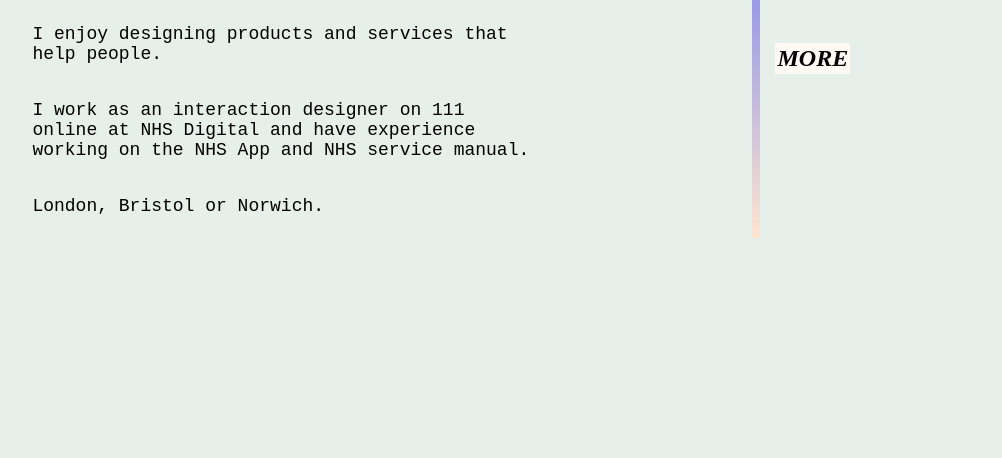
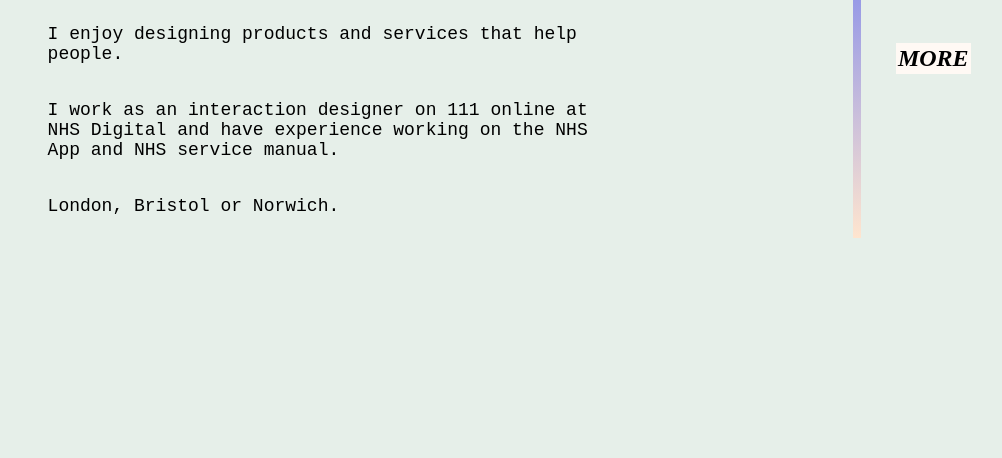
Before and after one commit to nancyhalladay24/nancyhalladay, a plain HTML site: page index.html in a window 1536 px wide. Shown: the part 350-808 px from the top of the page, without its empty margins (82-1084 px from the left). Drawn offline with Linux system fonts and the light colour scheme.

Commit message:
new width of content on start page

```diff
--- a/styles.css
+++ b/styles.css
@@ -96,6 +96,7 @@ a:hover{
   height:75%;
   width:8px;
   background-image: linear-gradient(#6374F2, #FFE5CF);
+  margin-left: 30px;
 }
 
 .menu{
@@ -111,7 +112,8 @@ a:hover{
   margin-left:20px;
 }
 
-@media only screen and (min-width: 800px){
+/* medium screen css */
+@media only screen and (min-width: 800px) and (max-width: 1350px) {
 h1{
   font-size: 90px;
 }
@@ -125,7 +127,7 @@ a{
 }
 
 .main-wrapper{
-  width:70%;
+  width:80%;
 }
 
 .header{
@@ -147,8 +149,8 @@ a{
 
   .gradiant{
     height:45%;
-    margin-left:30px;
-    margin-right:20px;
+    margin-left:0px;
+    margin-right:30px;
   }
 
     .content{
@@ -160,3 +162,54 @@ a{
      width:30%;
     }
 }
+
+/* large desktop css */
+@media only screen and (min-width: 1350px){
+h1{
+  font-size: 90px;
+}
+
+p{
+  font-size:18px;
+}
+
+a{
+  font-size: 24px;
+}
+
+.main-wrapper{
+  width:80%;
+}
+
+.header{
+  width:90%;
+}
+
+.homepage-content{
+  order:1;
+  width:100%;
+}
+
+.menu-mobile{
+  display: none;
+}
+
+  .gradiant-box{
+    order:2;
+  }
+
+  .gradiant{
+    height:45%;
+    margin-left:0px;
+    margin-right:30px;
+  }
+
+    .content{
+      width:70%;
+    }
+
+    .menu{
+     display: flex;
+     width:30%;
+    }
+}
```
